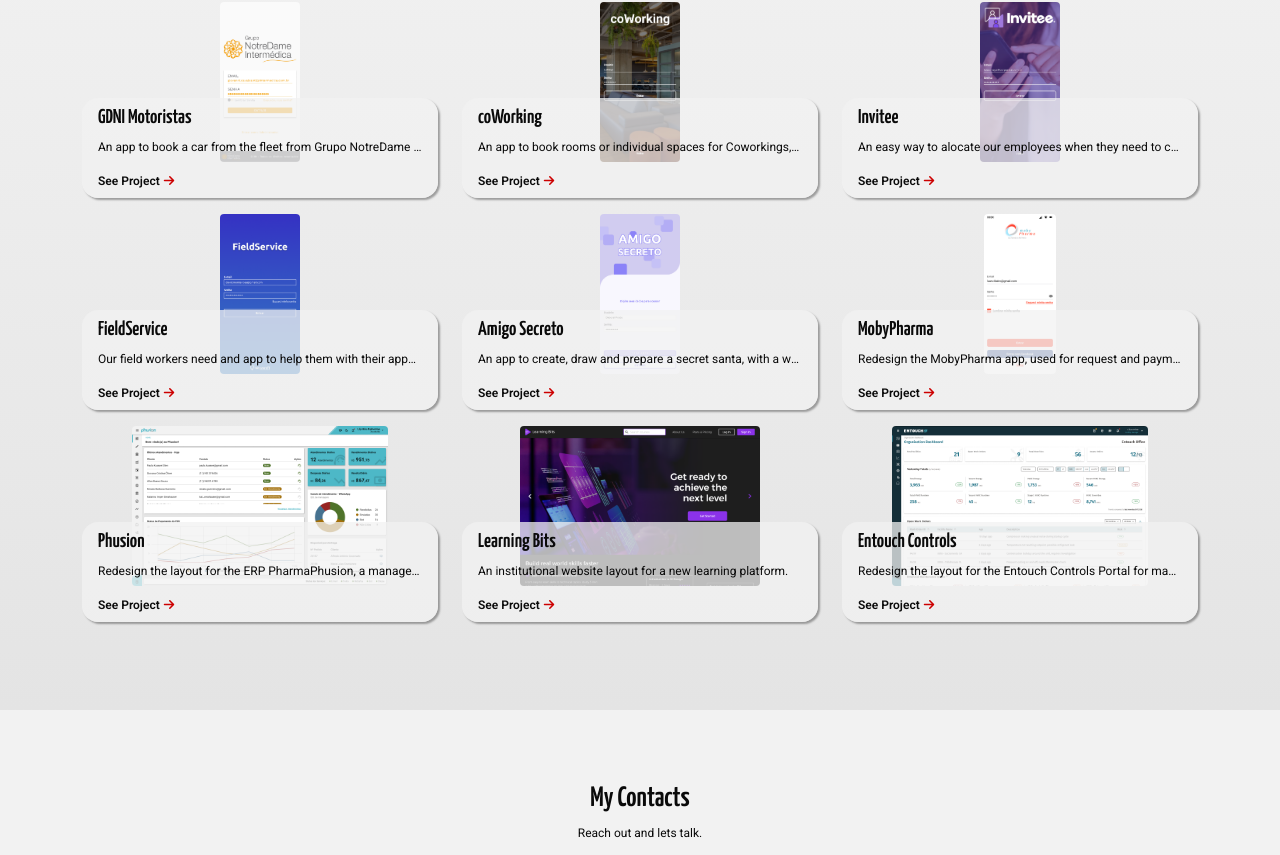
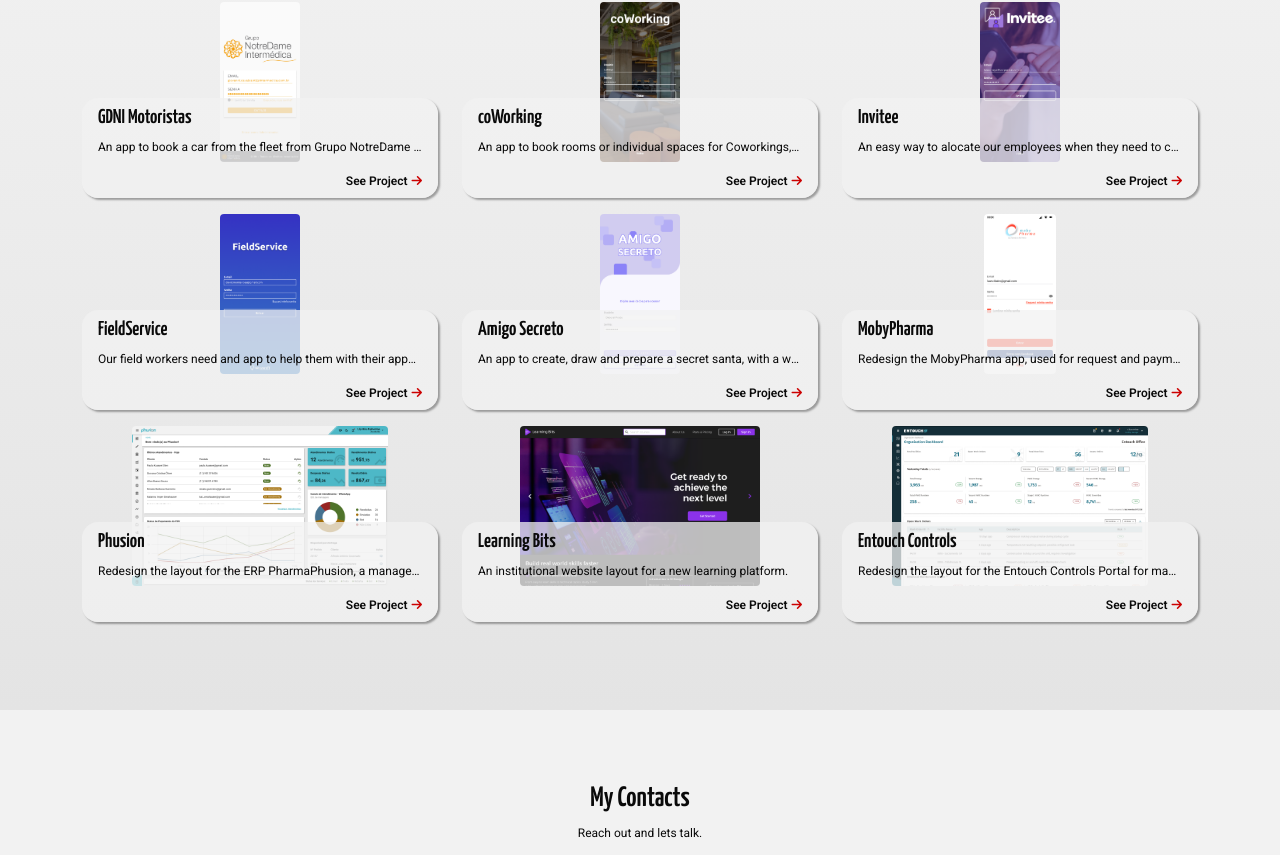
Before and after one commit to MarcosVMLima/marcosvmlima.github.io, a plain HTML site: page index.html in a window 1280 px wide. Shown: the part 2071-2926 px from the top of the page. Drawn offline with nearby package versions, Linux system fonts and the light colour scheme.

Commit message:
Add files via upload

```diff
--- a/index.html
+++ b/index.html
@@ -193,7 +193,7 @@
             <div class="card-body">
               <h4>GDNI Motoristas</h4>
               <p class="project-desc">An app to book a car from the fleet from Grupo NotreDame Intermédica, where you can choose a car, schedule a day for use and verify the vehicle details.</p>
-              <p class="text-right case"><a class="case-link" href="/project1.html">See Project<i class="proj-icon fas fa-arrow-right"></i></a></p>
+              <p class="text-end case"><a class="case-link" href="/project1.html">See Project<i class="proj-icon fas fa-arrow-right"></i></a></p>
             </div>
           </div>
         </div>
@@ -207,7 +207,7 @@
             <div class="card-body">
               <h4>coWorking</h4>
               <p class="project-desc">An app to book rooms or individual spaces for Coworkings, where you can choose by region, select room details, book and pay for it.</p>
-              <p class="text-right case"><a class="case-link" href="/project2.html">See Project<i class="proj-icon fas fa-arrow-right"></i></a></p>
+              <p class="text-end case"><a class="case-link" href="/project2.html">See Project<i class="proj-icon fas fa-arrow-right"></i></a></p>
             </div>
           </div>
         </div>
@@ -221,7 +221,7 @@
             <div class="card-body">
               <h4>Invitee</h4>
               <p class="project-desc">An easy way to alocate our employees when they need to come to the office, so they can book meeting rooms or working station respecting social distances.</p>
-              <p class="text-right case"><a class="case-link" href="/project3.html">See Project<i class="proj-icon fas fa-arrow-right"></i></a></p>
+              <p class="text-end case"><a class="case-link" href="/project3.html">See Project<i class="proj-icon fas fa-arrow-right"></i></a></p>
             </div>
           </div>
         </div>
@@ -235,7 +235,7 @@
             <div class="card-body">
               <h4>FieldService</h4>
               <p class="project-desc">Our field workers need and app to help them with their appointments, to know when and where it is and what to do there.</p>
-              <p class="text-right case"><a class="case-link" href="/project4.html">See Project<i class="proj-icon fas fa-arrow-right"></i></a></p>
+              <p class="text-end case"><a class="case-link" href="/project4.html">See Project<i class="proj-icon fas fa-arrow-right"></i></a></p>
             </div>
           </div>
         </div>
@@ -249,7 +249,7 @@
             <div class="card-body">
               <h4>Amigo Secreto</h4>
               <p class="project-desc">An app to create, draw and prepare a secret santa, with a way to get more information about the person you pick and their wanted gifts.</p>
-              <p class="text-right case"><a class="case-link" href="/project5.html">See Project<i class="proj-icon fas fa-arrow-right"></i></a></p>
+              <p class="text-end case"><a class="case-link" href="/project5.html">See Project<i class="proj-icon fas fa-arrow-right"></i></a></p>
             </div>
           </div>
         </div>
@@ -263,7 +263,7 @@
             <div class="card-body">
               <h4>MobyPharma</h4>
               <p class="project-desc">Redesign the MobyPharma app, used for request and payment for medicine, directly with the pharmacy of your choice, with integrated chat, multiple payment methods and news about the branch of business.</p>
-              <p class="text-right case"><a class="case-link" href="/project6.html">See Project<i class="proj-icon fas fa-arrow-right"></i></a></p>
+              <p class="text-end case"><a class="case-link" href="/project6.html">See Project<i class="proj-icon fas fa-arrow-right"></i></a></p>
             </div>
           </div>
         </div>
@@ -277,7 +277,7 @@
             <div class="card-body">
               <h4>Phusion</h4>
               <p class="project-desc">Redesign the layout for the ERP PharmaPhusion, a management system for compounding pharmacies.</p>
-              <p class="text-right case"><a class="case-link" href="/project7.html">See Project<i class="proj-icon fas fa-arrow-right"></i></a></p>
+              <p class="text-end case"><a class="case-link" href="/project7.html">See Project<i class="proj-icon fas fa-arrow-right"></i></a></p>
             </div>
           </div>
         </div>
@@ -291,7 +291,7 @@
             <div class="card-body">
               <h4>Learning Bits</h4>
               <p class="project-desc">An institutional website layout for a new learning platform.</p>
-              <p class="text-right case"><a class="case-link" href="/project8.html">See Project<i class="proj-icon fas fa-arrow-right"></i></a></p>
+              <p class="text-end case"><a class="case-link" href="/project8.html">See Project<i class="proj-icon fas fa-arrow-right"></i></a></p>
             </div>
           </div>
         </div>
@@ -305,7 +305,7 @@
             <div class="card-body">
               <h4>Entouch Controls</h4>
               <p class="project-desc">Redesign the layout for the Entouch Controls Portal for management of HVAC and refrigeration systems.</p>
-              <p class="text-right case"><a class="case-link" href="/project9.html">See Project<i class="proj-icon fas fa-arrow-right"></i></a></p>
+              <p class="text-end case"><a class="case-link" href="/project9.html">See Project<i class="proj-icon fas fa-arrow-right"></i></a></p>
             </div>
           </div>
         </div>
```
Also changed, not shown: project1.html (+9 -9 lines), project2.html (+9 -9 lines), project3.html (+9 -9 lines), project4.html (+9 -9 lines), project5.html (+9 -9 lines), project6.html (+9 -9 lines), project7.html (+9 -9 lines), project8.html (+9 -9 lines), project9.html (+9 -9 lines).
